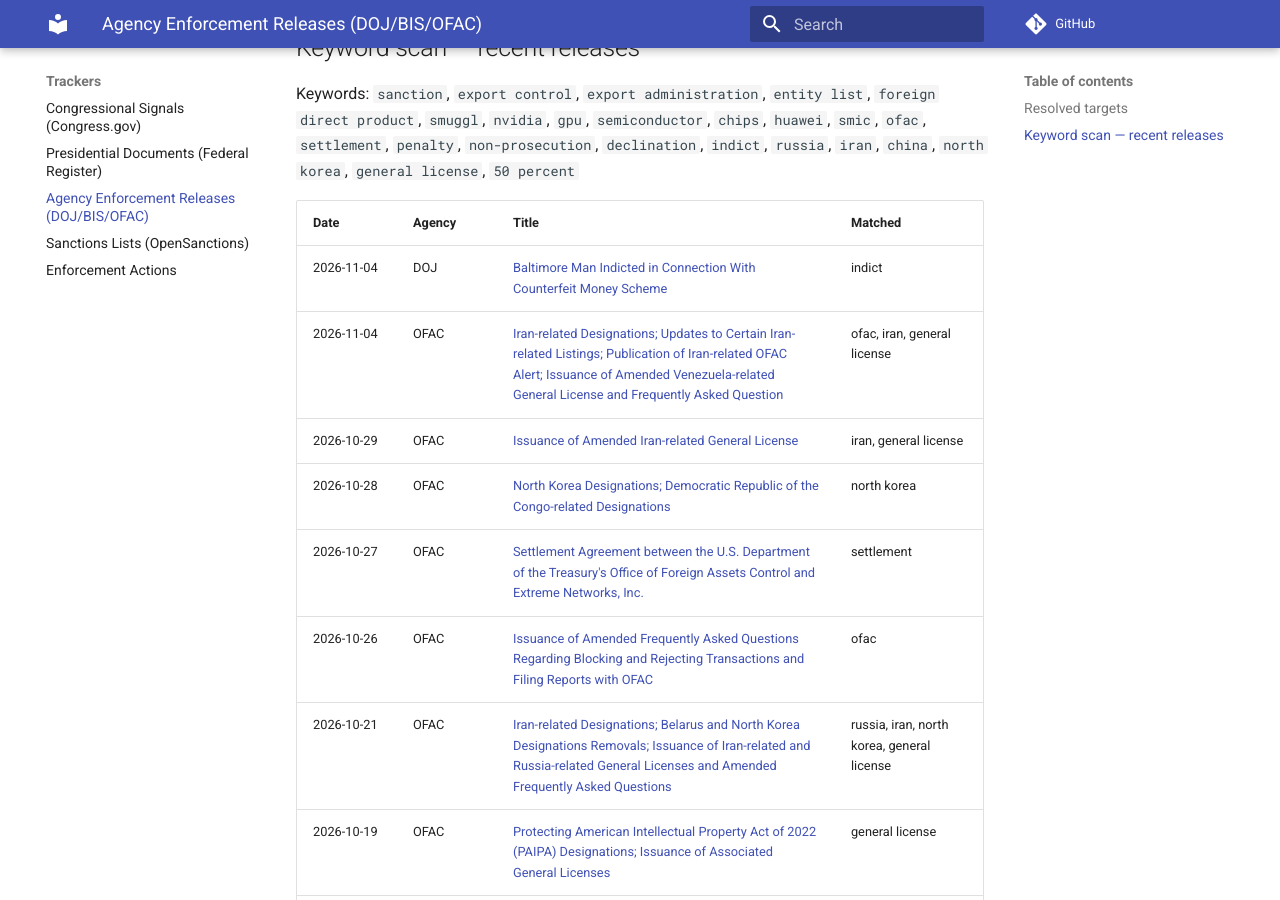
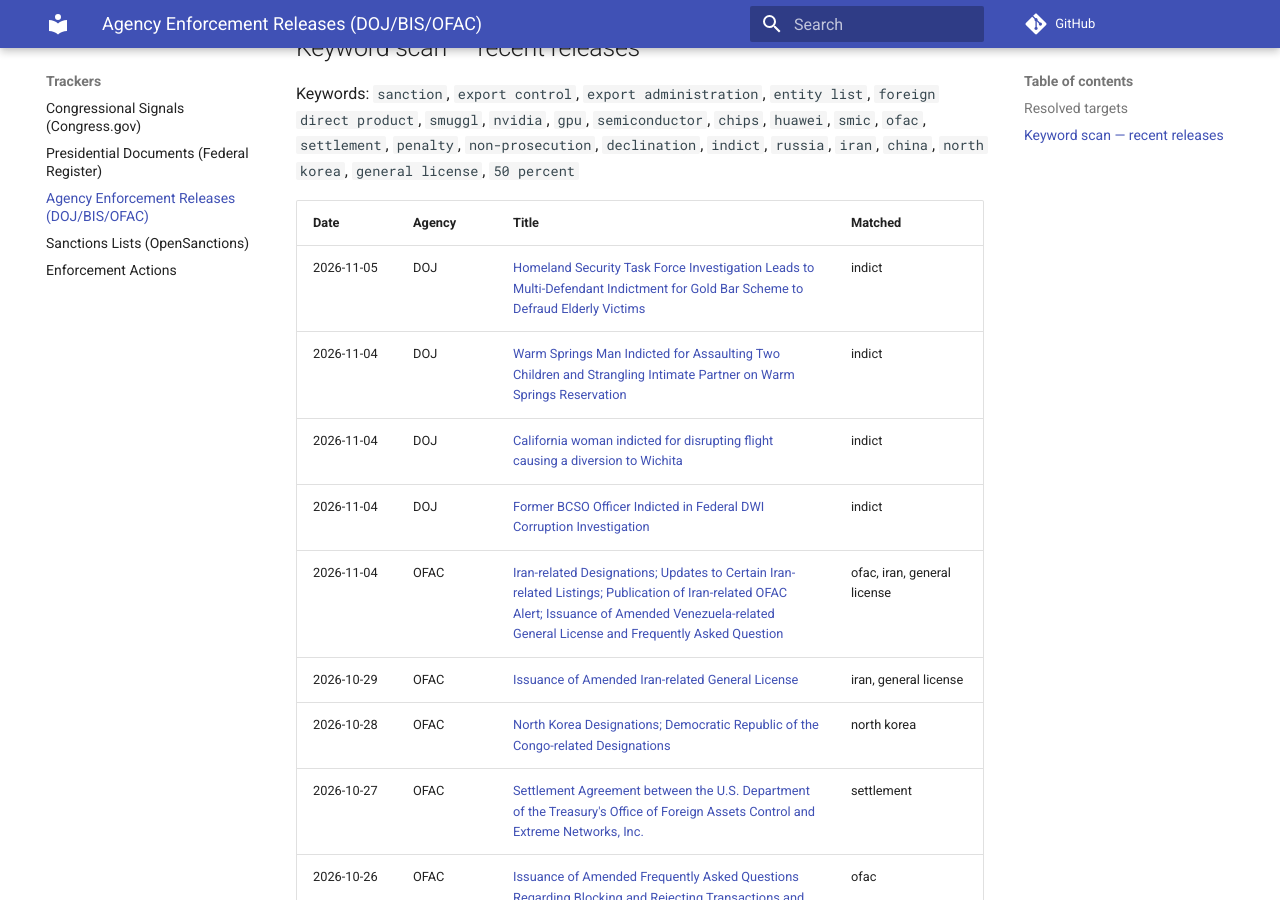
Before and after one commit to felipelago17/Congressional-Influence-Sanctions-Export-Controls, an MkDocs documentation site: the page built from docs/trackers/agency-releases.md, in a window 1280 px wide and 900 px high, scrolled down 1369 px. Built offline with MkDocs 1.6.1 and Material for MkDocs 9.7.7, drawn with Linux system fonts in a browser that asks for light colours; comment, search, counter and statistics services are not loaded; some of the changed text lies outside the part shown.

Commit message:
data: agency releases 2026-11-05

```diff
--- a/docs/trackers/agency-releases.md
+++ b/docs/trackers/agency-releases.md
@@ -26,7 +26,10 @@ Keywords: `sanction`, `export control`, `export administration`, `entity list`,
 
 | Date | Agency | Title | Matched |
 |---|---|---|---|
-| 2026-11-04 | DOJ | [Baltimore Man Indicted in Connection With Counterfeit Money Scheme](https://www.justice.gov/usao-md/pr/baltimore-man-indicted-connection-counterfeit-money-scheme) | indict |
+| 2026-11-05 | DOJ | [Homeland Security Task Force Investigation Leads to Multi-Defendant Indictment for Gold Bar Scheme to Defraud Elderly Victims](https://www.justice.gov/usao-ndfl/pr/homeland-security-task-force-investigation-leads-multi-defendant-indictment-gold-bar) | indict |
+| 2026-11-04 | DOJ | [Warm Springs Man Indicted for Assaulting Two Children and Strangling Intimate Partner on Warm Springs Reservation](https://www.justice.gov/usao-or/pr/warm-springs-man-indicted-assaulting-two-children-and-strangling-intimate-partner-warm) | indict |
+| 2026-11-04 | DOJ | [California woman indicted for disrupting flight causing a diversion to Wichita](https://www.justice.gov/usao-ks/pr/california-woman-indicted-disrupting-flight-causing-diversion-wichita) | indict |
+| 2026-11-04 | DOJ | [Former BCSO Officer Indicted in Federal DWI Corruption Investigation](https://www.justice.gov/usao-nm/pr/former-bcso-officer-indicted-federal-dwi-corruption-investigation) | indict |
 | 2026-11-04 | OFAC | [Iran-related Designations; Updates to Certain Iran-related Listings; Publication of Iran-related OFAC Alert; Issuance of Amended Venezuela-related General License and Frequently Asked Question](https://ofac.treasury.gov/recent-actions/20261104) | ofac, iran, general license |
 | 2026-10-29 | OFAC | [Issuance of Amended Iran-related General License](https://ofac.treasury.gov/recent-actions/20261029) | iran, general license |
 | 2026-10-28 | OFAC | [North Korea Designations; Democratic Republic of the Congo-related Designations](https://ofac.treasury.gov/recent-actions/20261028) | north korea |
```
Also changed, not shown: other parts of docs/trackers/agency-releases.md (+1 -1 lines), 1 other file.
